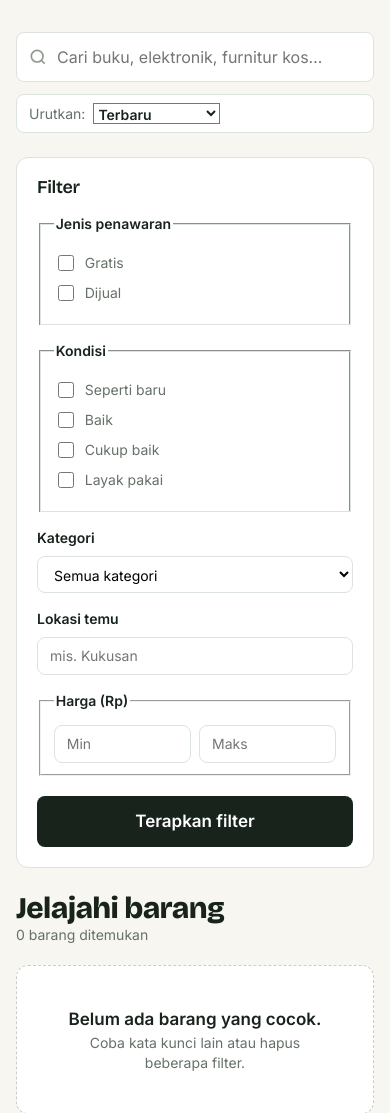
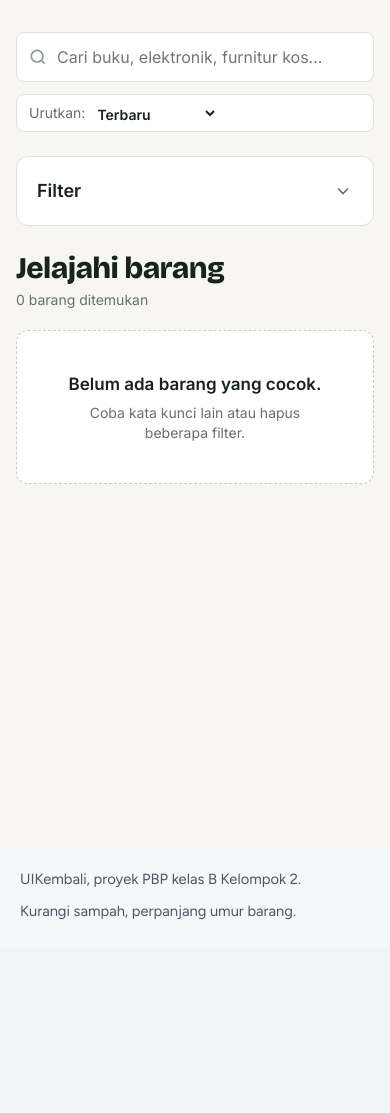
Before and after one commit to pbp-b-kelompok-2/ui-kembali, a Django app: page /katalog/ in a window 390 px wide. Shown: the part 98-1211 px from the top of the page. After the commit the page ends 1018 px from the top, so only its background shows below. Run offline with Django 5.2, Linux system fonts and the light colour scheme; data that the repository does not hold is empty.

Commit message:
fix(katalog): keep lobby.css header intact and fold filters on phones
Tailwind utilities are now unlayered so they beat lobby.css element resets
by specificity, Tailwind's own .container utility is excluded, and the
filter panel is a <details> that catalog.js folds below the lg breakpoint.

```diff
--- a/katalog/templates/katalog/_filter_panel.html
+++ b/katalog/templates/katalog/_filter_panel.html
@@ -1,5 +1,9 @@
-<aside class="h-fit rounded-xl border border-line bg-surface p-5" aria-label="Filter">
-  <h2 class="text-lg font-semibold">Filter</h2>
+{# Collapsible on phones (catalog.js closes it below lg); always open on desktop. #}
+<details id="filter-panel" open class="group h-fit rounded-xl border border-line bg-surface p-5">
+  <summary class="flex cursor-pointer list-none items-center justify-between text-lg font-semibold [&::-webkit-details-marker]:hidden">
+    Filter
+    <svg class="h-5 w-5 text-ink-2 transition group-open:rotate-180 lg:hidden" viewBox="0 0 24 24" fill="none" stroke="currentColor" stroke-width="2" aria-hidden="true"><path d="m6 9 6 6 6-6"/></svg>
+  </summary>
 
   <fieldset class="mt-4 border-b border-line pb-4">
     <legend class="mb-2 text-sm font-semibold">Jenis penawaran</legend>
@@ -41,4 +45,4 @@
   <button type="submit" class="mt-5 w-full cursor-pointer rounded-lg border-0 bg-ink px-4 py-3 font-semibold text-white hover:bg-brand">
     Terapkan filter
   </button>
-</aside>
+</details>
--- a/katalog/templates/katalog/base_katalog.html
+++ b/katalog/templates/katalog/base_katalog.html
@@ -8,9 +8,14 @@
 <link href="https://fonts.googleapis.com/css2?family=Inter:wght@400;500;600;700&display=swap" rel="stylesheet">
 <script src="https://cdn.jsdelivr.net/npm/@tailwindcss/browser@4.1.13"></script>
 <style type="text/tailwindcss">
-  @layer theme, base, components, utilities;
   @import "tailwindcss/theme.css" layer(theme);
-  @import "tailwindcss/utilities.css" layer(utilities);
+  /* Utilities stay unlayered on purpose: lobby.css's element resets
+     (p, ul, h1 { margin: 0 }) are unlayered too, and unlayered CSS always
+     beats layered CSS. Unlayered, a class like mt-4 wins by specificity. */
+  @tailwind utilities;
+  /* lobby.css owns .container (site header/footer); don't let Tailwind's
+     container utility override it. */
+  @source not inline("container");
 
   /* Tokens from the "Design System — Color" frame (see the designs zip). */
   @theme {
@@ -35,6 +40,7 @@
   }
 
   @layer base {
+    .katalog fieldset { border: 0; margin: 0; padding: 0; min-width: 0; }
     .katalog input[type="checkbox"] { accent-color: var(--color-green); width: 1rem; height: 1rem; }
     .katalog button, .katalog select, .katalog input { font: inherit; }
     .katalog img { display: block; max-width: 100%; }
--- a/katalog/templates/katalog/catalog.html
+++ b/katalog/templates/katalog/catalog.html
@@ -1,4 +1,5 @@
 {% extends "katalog/base_katalog.html" %}
+{% load static %}
 
 {% block meta %}<title>Jelajahi barang · UIKembali</title>{% endblock meta %}
 
@@ -20,7 +21,7 @@
     </label>
     <label class="flex items-center gap-2 rounded-lg border border-line bg-surface px-3 py-2 text-sm text-ink-2">
       Urutkan:
-      <select name="sort" class="bg-transparent font-semibold text-ink outline-none">
+      <select name="sort" class="border-0 bg-transparent font-semibold text-ink outline-none">
         {% for value, label in form.sort.field.choices %}
           <option value="{{ value }}" {% if form.sort.value == value %}selected{% endif %}>{{ label }}</option>
         {% endfor %}
@@ -34,3 +35,7 @@
   </div>
 </form>
 {% endblock katalog_content %}
+
+{% block extra_js %}
+<script src="{% static 'katalog/js/catalog.js' %}" defer></script>
+{% endblock extra_js %}
--- /dev/null
+++ b/static/katalog/js/catalog.js
@@ -0,0 +1,8 @@
+// Catalog page: start with the filter panel folded on phones so the results
+// are visible first. Desktop keeps it open (the markup ships with `open`).
+(function () {
+  const panel = document.getElementById("filter-panel");
+  if (panel && window.matchMedia("(max-width: 1023px)").matches) {
+    panel.open = false;
+  }
+})();
```
